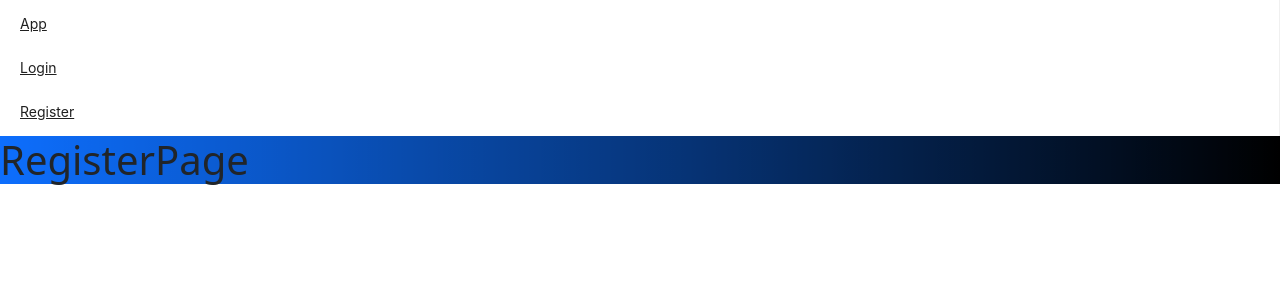
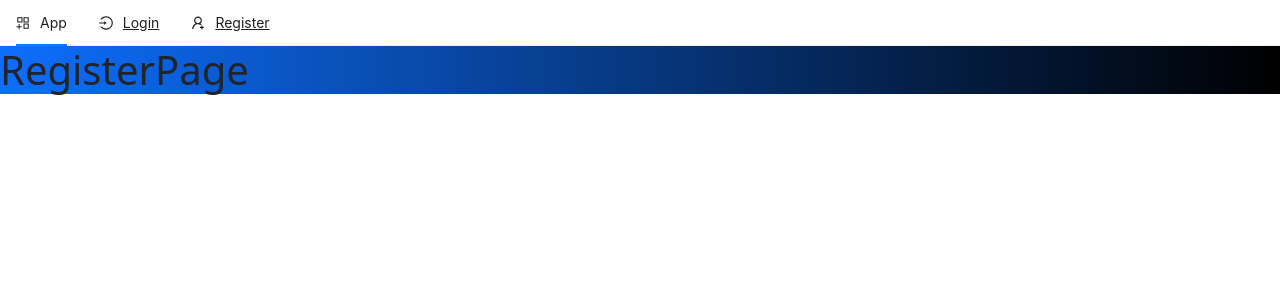
Before and after one commit to ozzkan-burak/react-cookie-based-auth, a Next.js app: page /register in a window 1280 px wide. Shown: the top 300 px of the page. Built offline with nearby package versions, Linux system fonts and the light colour scheme.

Commit message:
episode5

```diff
--- a/components/TopNav.jsx
+++ b/components/TopNav.jsx
@@ -2,23 +2,28 @@ import React from 'react';
 
 import { Menu } from 'antd';
 import Link from 'next/link'
+import {
+  AppstoreAddOutlined,
+  LoginOutlined,
+  UserAddOutlined,
+} from "@ant-design/icons";
 
 const { Item } = Menu;
 
 const TopNav = () => {
   return (
-    <Menu>
-     <Item>
+    <Menu mode="horizontal">
+     <Item icon={<AppstoreAddOutlined />}>
       <Link href="/">
         App
       </Link>
      </Item>
-     <Item>
+     <Item icon={<LoginOutlined />}>
       <Link href="/login">
         Login
       </Link>
      </Item>
-     <Item>
+     <Item icon={<UserAddOutlined />}>
       <Link href="/register">
         Register
       </Link>
```
